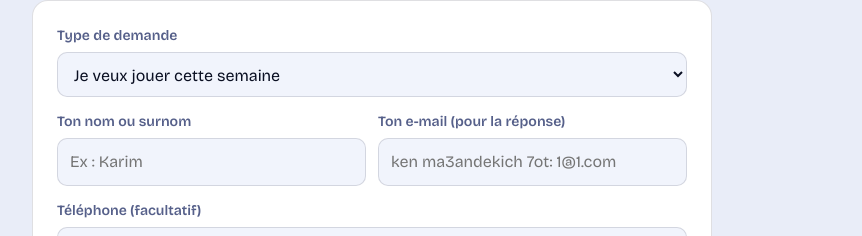
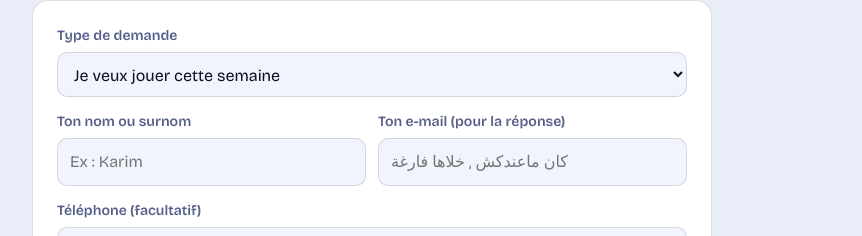
Before and after one commit to wassimBELAID10/match-wassim, a plain HTML site: page index.html in a window 1280 px wide. Shown: the part 2241-2477 px from the top of the page, without its empty margins (268-1130 px from the left). Drawn offline with nearby package versions, Linux system fonts and the light colour scheme.

Commit message:
Update index.html

```diff
--- a/index.html
+++ b/index.html
@@ -407,7 +407,7 @@
           </div>
           <div>
             <label for="email">Ton e-mail (pour la réponse)</label>
-            <input id="email" name="email" type="email" required placeholder="ken ma3andekich 7ot: 1@1.com">
+            <input id="email" name="email" type="email"  placeholder="كان ماعندكش , خلاها فارغة">
           </div>
         </div>
         <div>
```
